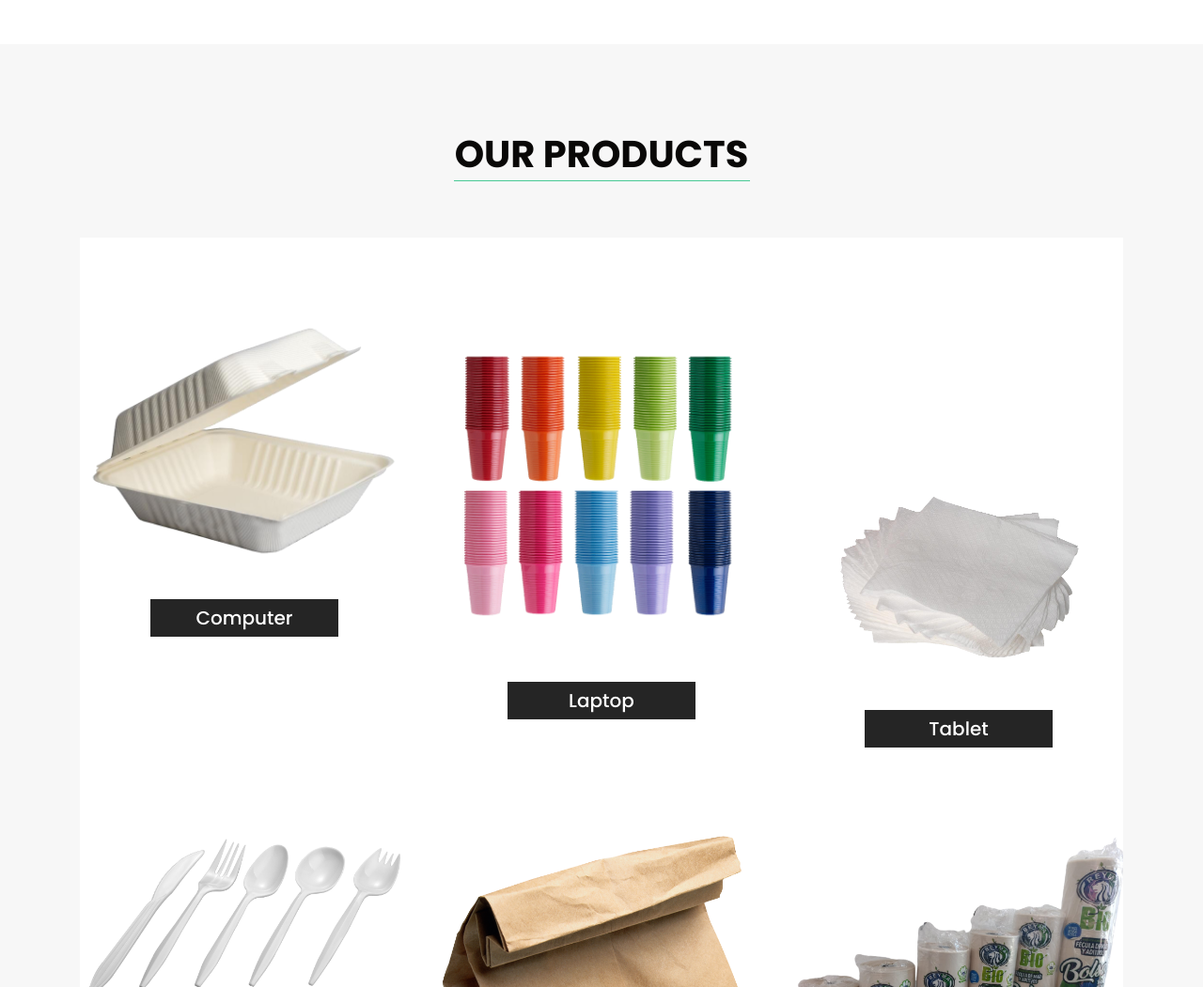
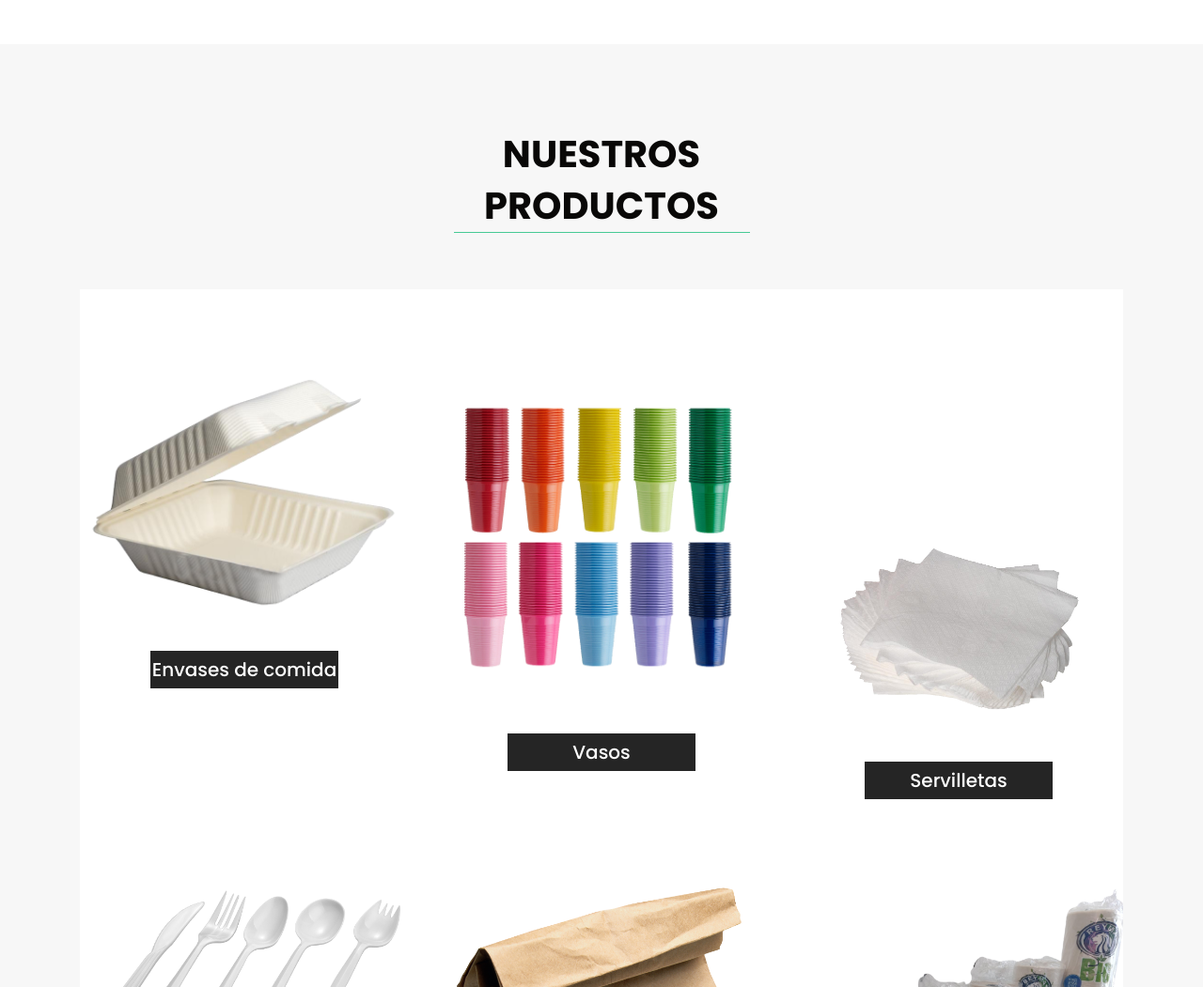
Before and after one commit to juancarlosj01/bodeguita, a plain HTML site: page product.html in a window 1280 px wide. Shown: the part 380-1431 px from the top of the page at 94% size. Drawn offline with nearby package versions, Linux system fonts and the light colour scheme.

```diff
--- a/product.html
+++ b/product.html
@@ -98,7 +98,7 @@
             <div class="row">
                <div class="col-md-12">
                   <div class="titlepage">
-                     <h2>Our Products</h2>
+                     <h2>Nuestros Productos</h2>
                   </div>
                </div>
             </div>
@@ -109,19 +109,19 @@
                         <div class="col-md-4 margin_bottom1">
                            <div class="product_box">
                               <figure><img src="images/product1.png" alt="#"/></figure>
-                              <h3>Computer</h3>
+                              <h3>Envases de comida</h3>
                            </div>
                         </div>
                         <div class="col-md-4 margin_bottom1">
                            <div class="product_box">
                               <figure><img src="images/product2.png" alt="#"/></figure>
-                              <h3>Laptop</h3>
+                              <h3>Vasos</h3>
                            </div>
                         </div>
                         <div class="col-md-4 margin_bottom1">
                            <div class="product_box">
                               <figure><img src="images/product3.png" alt="#"/></figure>
-                              <h3>Tablet</h3>
+                              <h3>Servilletas</h3>
                            </div>
                         </div>
                         <div class="col-md-4 margin_bottom1">
```
